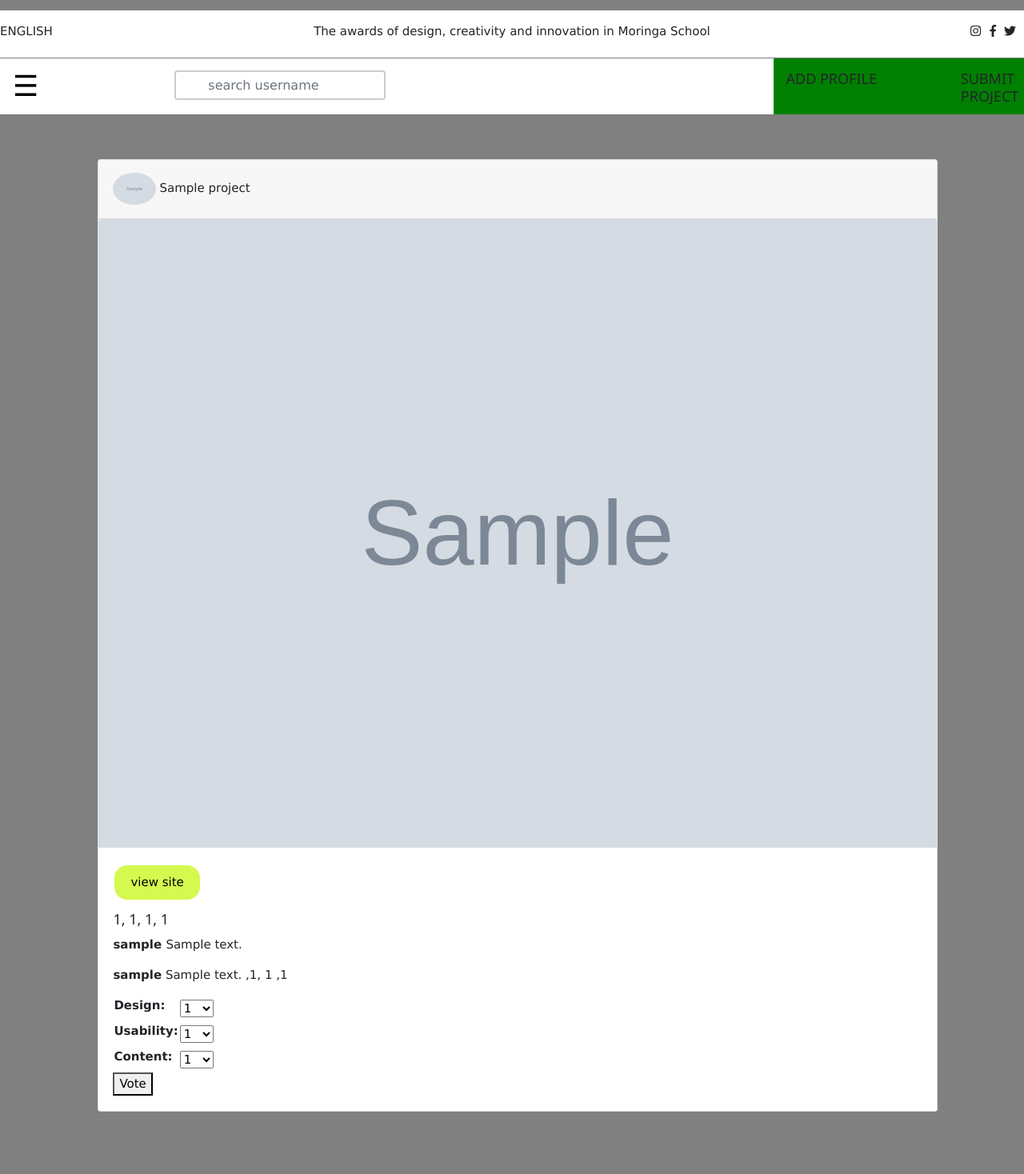
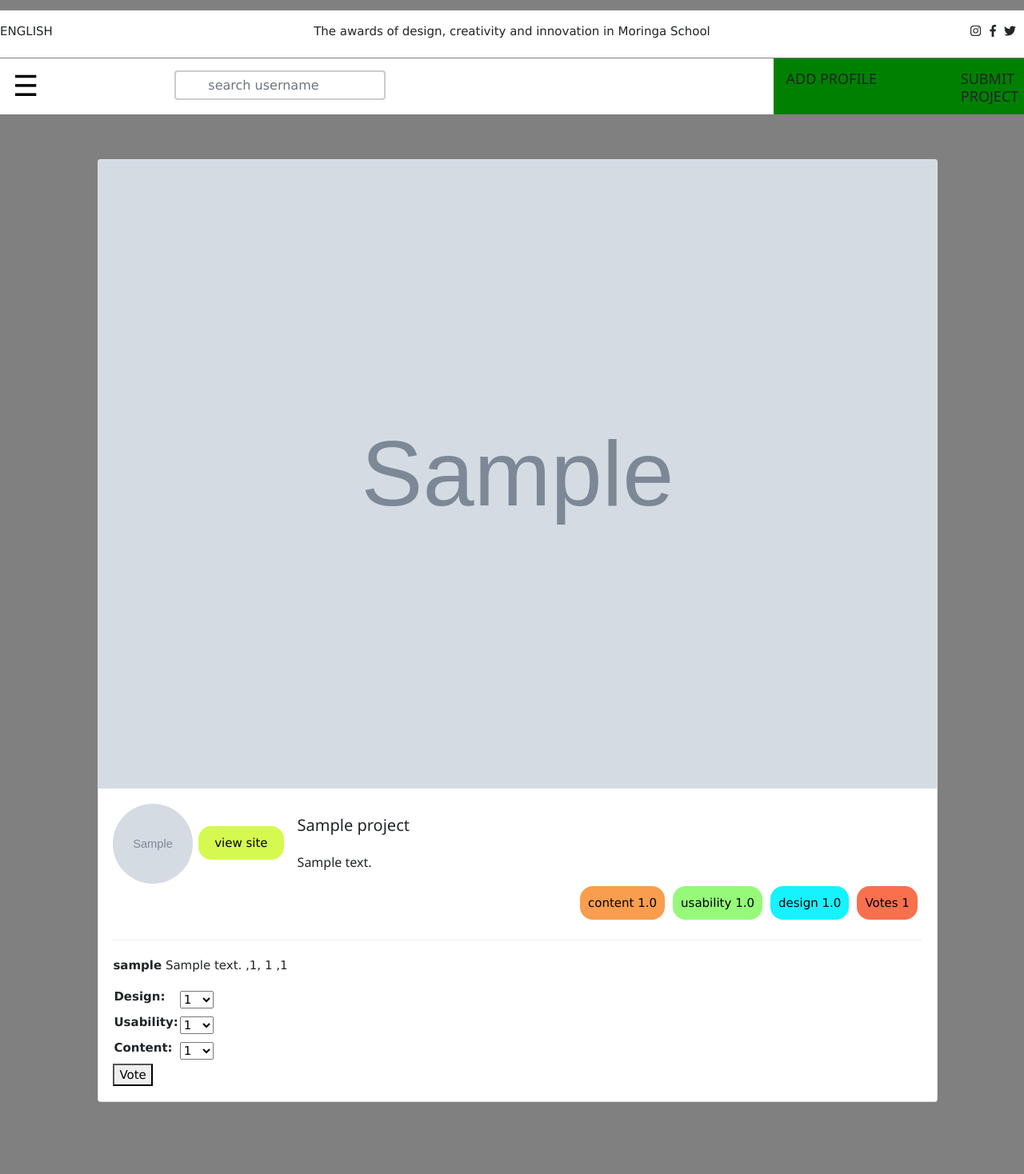
Before and after one commit to emdeechege/Awards, a Django app: page / in a window 1280 px wide. Shown: the part 227-1695 px from the top of the page at 80% size. After the commit the page ends 1605 px from the top, so only its background shows below. Run offline with Django 3.2, Linux system fonts and the light colour scheme; a user stored in the database is signed in; tables that the repository leaves empty hold one stand-in row (values such as "Sample post"); grey boxes marked "Sample" are stand-in pictures; style sheets or scripts are compiled from the project's sources; some libraries are stand-ins or nearby versions.

Commit message:
editing home page

```diff
--- a/projects/templates/home.html
+++ b/projects/templates/home.html
@@ -20,20 +20,30 @@
       {% for project in projects %}
 
       <div class="card mr-0" style="max-width:70rem; margin-top:10px;">
-        <div class="card-header">
-          <a href="/profile/{{user.id}}">
-            <img class="img-fluid rounded-circle" src="{{project.profile.profile_photo.url}}" style="height:40px;margin-top:5px;margin-bottom:5px;"></a>
 
-            <label>{{project.title}}</label>
-
-        </div>
         <img src="{{project.project_image.url}}" class="card-img-top">
         <div class="card-body">
-          <div class="header">
-            <button class="button"><a href="{{ project.project_link }}" target="_blank">view site</a></button>
-            <h5>{{ project.reviews.count }}, {{ project.design_rating | floatformat }}, {{ project.usability_rating | floatformat }}, {{ project.content_rating | floatformat }}</h5>
-            <p><strong>{{project.posted_by}} </strong>{{project.description}}</p>
+
+          <div class="media">
+            <div class="media-left media-top">
+              <a href="/profile/{{user.id}}">
+                <img class="img-fluid rounded-circle" src="{{project.profile.profile_photo.url}}" class="media-object" style="height: 100px;
+width: 100px;">
+                <button class="button"><a href="{{ project.project_link }}" target="_blank">view site</a></button>
+              </a>
+
+            </div>
+            <div class="media-body">
+              <h4 class="media-heading" style="padding:10px; margin:5px">{{ project.title }}</h4>
+              <h6 class="media-content" style="padding:10px; margin:5px">{{ project.description }}</h6>
+              <button class=" one d-flex justify-content-end" style="float:right; padding:10px; margin:5px">Votes {{ project.reviews.count }}</button>
+              <button class=" two d-flex justify-content-end" style="float:right; padding:10px; margin:5px">design {{ project.design_rating }}</button>
+              <button class=" three d-flex justify-content-end" style="float:right; padding:10px; margin:5px">usability {{ project.usability_rating }}</button>
+              <button class="four d-flex justify-content-end" style="float:right; padding:10px; margin:5px">content {{ project.content_rating }}</button>
+            </div>
           </div>
+          <hr>
+
           <div class="review-section">
 
             {% for review in reviews %}
--- a/projects/templates/navbar.html
+++ b/projects/templates/navbar.html
@@ -58,6 +58,7 @@ function w3_close() {
             <input type="text" class="form-control" role="search" placeholder="search username" aria-label="Search" name="username">
           </div>
         </form>
+
 </div>
 <div class="col-2" style="background:green;">
 <h5 style="text-transform: uppercase; margin-top: 15px;"><a href="{% url 'add_profile' %}">ADD PROFILE</a></h5>
--- a/projects/templates/registration/login.html
+++ b/projects/templates/registration/login.html
@@ -3,10 +3,10 @@
 {% block content %}
 
 <div class="container-fluid mt-5 p-5">
-  <header style="font-size: 40px;"><i class="fab fa-instagram "></i> | P̸̟̺͋̋̉̓͋̈́̚r̸̠̫̯̪̠̠̪͌̔̇̀͐́̀̈́̾͜ơ̶̡͎̟̄̏̌̏͐̊̌͘͘j̵̱̺͔̠̪͇̙̫̥͇̽̂͑͑̏̾̐̓͂͊e̷̩̗͔͙̮̲̞̖̐̈́̎̅c̶̢̤̜͓͇̺̤͊̐͐́̀̔͑͗͆͒͜t̶̢̘̳̳̒͒͂̍͒́͊͌̕͠ ̸͈͇͇͍̪̣̬̇͜ͅÀ̸̛͖̯̆̋̓̂̑͗ẁ̶̖͔̠̜͓̮̈́̀̎̊̎̄a̵̛̮̝̫̿̌͑r̸̛̺̥̞̹̠̪̅̋̈́̑̚d̶͓̼̺͗̃̃͂̾͌͗š̸̻̭̜͕̻̀</a></header>
+  <header style="font-size: 40px;"><i class=""></i> |PROJECT AWARDS</a></header>
   <div class="row">
         <div class="col-lg-6 p-5">
-      <img src="https://clipart.info/images/ccovers/1505918650Platinum-Iphone-X-Transparent-Background.png" alt="" class="img-fluid">
+      <img src="" alt="" class="img-fluid">
     </div>
     <div class="col-lg-6 p-5">
       {% if form.errors %}
--- a/projects/templates/registration/registration_form.html
+++ b/projects/templates/registration/registration_form.html
@@ -1,7 +1,7 @@
 {%extends "registration/base.html"%} {% load bootstrap4 %}
 {% block content %}
 <div class="container-fluid mt-5 p-5">
-  <header style="font-size: 40px;"><i class="fab fa-instagram "></i> |P̸̟̺͋̋̉̓͋̈́̚r̸̠̫̯̪̠̠̪͌̔̇̀͐́̀̈́̾͜ơ̶̡͎̟̄̏̌̏͐̊̌͘͘j̵̱̺͔̠̪͇̙̫̥͇̽̂͑͑̏̾̐̓͂͊e̷̩̗͔͙̮̲̞̖̐̈́̎̅c̶̢̤̜͓͇̺̤͊̐͐́̀̔͑͗͆͒͜t̶̢̘̳̳̒͒͂̍͒́͊͌̕͠ ̸͈͇͇͍̪̣̬̇͜ͅÀ̸̛͖̯̆̋̓̂̑͗ẁ̶̖͔̠̜͓̮̈́̀̎̊̎̄a̵̛̮̝̫̿̌͑r̸̛̺̥̞̹̠̪̅̋̈́̑̚d̶͓̼̺͗̃̃͂̾͌͗š̸̻̭̜͕̻̀</a></header>
+  <header style="font-size: 40px;"><i class=""></i> |PROJECT AWARDS</a></header>
   <div class="row">
         <div class="col-lg-6 p-5">
       <img src="https://cdn.pixabay.com/photo/2017/07/03/11/58/smoke-2467437_960_720.jpg" alt="" class="img-fluid">
--- a/static/css/styles.css
+++ b/static/css/styles.css
@@ -315,14 +315,10 @@ input[type=text]:focus {
     width: 100%;
 }
 
-.centered {
-
-	color: green;
+#bottom {
     position: absolute;
-    top: 50%;
-    left: 50%;
-    transform: translate(-50%, -50%);
-
+    bottom: 8px;
+    left: 16px;
 }
 
 .button {
@@ -341,3 +337,55 @@ input[type=text]:focus {
 .button:hover {
     background-color: #4ef9e2;
 }
+
+.one {
+    background-color: #f9704e;
+    border: none;
+    color: black;
+    padding: 10px 20px;
+    text-align: center;
+    text-decoration: none;
+    display: inline-block;
+    margin: 4px 2px;
+    cursor: pointer;
+    border-radius: 16px;
+}
+
+.two {
+    background-color: #14f3ff;
+    border: none;
+    color: black;
+    padding: 10px 20px;
+    text-align: center;
+    text-decoration: none;
+    display: inline-block;
+    margin: 4px 2px;
+    cursor: pointer;
+    border-radius: 16px;
+}
+
+.three {
+    background-color: #96f97a;
+    border: none;
+    color: black;
+    padding: 10px 20px;
+    text-align: center;
+    text-decoration: none;
+    display: inline-block;
+    margin: 4px 2px;
+    cursor: pointer;
+    border-radius: 16px;
+}
+
+.four {
+    background-color: #f99d4e;
+    border: none;
+    color: black;
+    padding: 10px 20px;
+    text-align: center;
+    text-decoration: none;
+    display: inline-block;
+    margin: 4px 2px;
+    cursor: pointer;
+    border-radius: 16px;
+}
```
